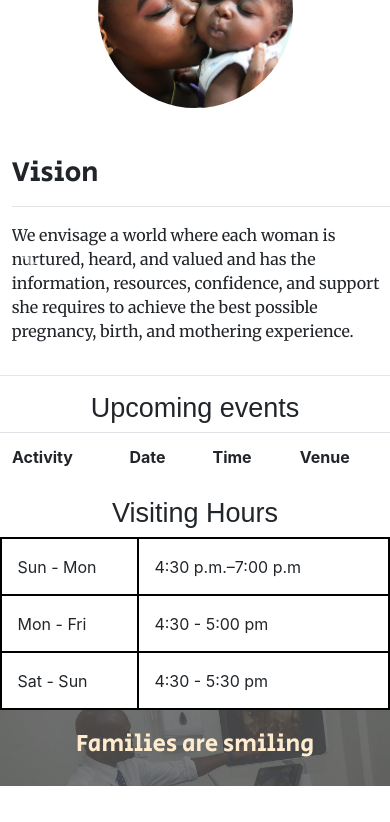
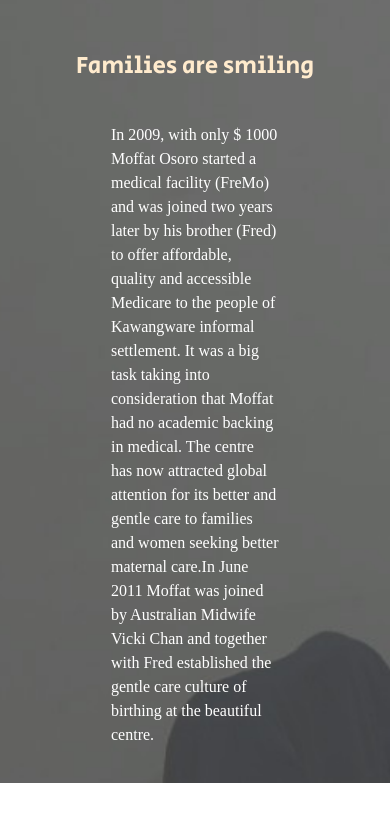
Before and after one commit to kiptoo-rotich/FreMo, a Django app: page / in a window 390 px wide; the page is wider, and only the part inside the window is pictured. Shown: the part 1155-1977 px from the top of that part. Run offline with Django 4.2, Linux system fonts and the light colour scheme; lists and menus that the app fills with data are empty; some libraries are stand-ins or nearby versions.

Commit message:
It adds styling to index html

```diff
--- a/web/static/css/style.css
+++ b/web/static/css/style.css
@@ -6,8 +6,27 @@
         }
 
         p {
-        font-family: 'Merriweather', serif;
+            font-family: 'Times New Roman', Times, serif;
             font-size: 16px;
+        }
+
+        .welcome>p {
+            height: auto;
+            text-align: right;
+            float: right;
+        }
+
+        .Fremo_welcome {
+            text-align: center;
+            margin-top: 3%;
+            text-decoration: underline;
+            margin-bottom: 3%;
+        }
+
+        #welcome>video {
+            display: flex;
+            align-items: center;
+            justify-content: center;
         }
 
         #phone {
@@ -35,6 +54,14 @@
             background-color: #faf0e6;
             position: sticky;
             top: 0%;
+            z-index: 300;
+        }
+
+        .dropdown:hover>.dropdown-menu {
+            display: block;
+            z-index: 1;
+            background-color: #faf0e6;
+            border: none;
         }
 
         .yellow_triangle {
@@ -139,6 +166,25 @@
             border-radius: 50%;
         }
 
+        .vision>div>p {
+            padding: 10%;
+            width: 40%;
+        }
+
+        #ul {
+            list-style: none;
+        }
+
+        #ul li:before {
+            content: '✓';
+        }
+
+        #history {
+            width: 40%;
+            color: white;
+            font-size: 16px;
+        }
+
         .care {
             background-image: url("../Images/Ultrasound\ \(copy\).jpg");
             background-repeat: no-repeat;
@@ -147,6 +193,14 @@
             justify-content: space-around;
             display: flex;
             color: blanchedalmond;
+            margin-top: 3%;
+            display: flex;
+            align-items: center;
+            justify-content: center;
+        }
+
+        .care>h4 {
+            margin: 10%;
         }
 
         @import url(https://cdnjs.cloudflare.com/ajax/libs/font-awesome/4.6.3/css/font-awesome.css);
@@ -256,3 +310,16 @@
         .first_post>img {
             float: right;
         }
+
+        @media only screen and (max-width: 600px) {
+            #title {
+                font-size: 12px;
+            }
+            #phone {
+                font-size: 12px;
+            }
+            #phone>img {
+                height: 20px;
+                width: 20px;
+            }
+        }
--- /dev/null
+++ b/web/static/js/script.js
@@ -0,0 +1,3 @@
+$('.carousel').carousel({
+    interval: 2000
+})
--- a/web/templates/base.html
+++ b/web/templates/base.html
@@ -12,10 +12,13 @@
     <link rel="stylesheet" href="https://stackpath.bootstrapcdn.com/bootstrap/4.3.1/css/bootstrap.min.css" integrity="sha384-ggOyR0iXCbMQv3Xipma34MD+dH/1fQ784/j6cY/iJTQUOhcWr7x9JvoRxT2MZw1T" crossorigin="anonymous">
     <link rel="preconnect" href="https://fonts.googleapis.com">
     <link rel="preconnect" href="https://fonts.gstatic.com" crossorigin>
+    <link rel="stylesheet" href="https://maxcdn.bootstrapcdn.com/bootstrap/4.0.0/css/bootstrap.min.css" integrity="sha384-Gn5384xqQ1aoWXA+058RXPxPg6fy4IWvTNh0E263XmFcJlSAwiGgFAW/dAiS6JXm" crossorigin="anonymous">
     <link href="https://fonts.googleapis.com/css2?family=Secular+One&display=swap" rel="stylesheet">
     <link rel="preconnect" href="https://fonts.googleapis.com">
     <link rel="preconnect" href="https://fonts.gstatic.com" crossorigin>
     <link href="https://fonts.googleapis.com/css2?family=Merriweather&display=swap" rel="stylesheet">
+    <link rel="stylesheet" href="https://cdnjs.cloudflare.com/ajax/libs/font-awesome/4.7.0/css/font-awesome.min.css">
+    <link rel="stylesheet" href="https://cdn.jsdelivr.net/npm/bootstrap-select@1.13.14/dist/css/bootstrap-select.min.css">
     <link rel="stylesheet" href="{%static 'css/style.css'%}"> {%endblock%}
 </head>
 
@@ -27,19 +30,30 @@
                 <h4>CONTACT US</h4>
             </center>
         </div>
-        <div>
         <div class="row">
             <div class="col-xm-3 col-sm-3 col-md-3 col-lg-3">
-                    <h5>Contact Us</h5> <br>P.O Box 00100, <br>Nairobi. <br> Cell. +254710 274 860</p>
+                <h5>Contact Us</h5> <br>P.O Box 16245 00100, Nairobi.
+                <br><br>Cell:
+                <a href="tel:+254710274860">
+                    <p class="hover">+254710274860</p>
+                </a>/
+                <a href="tel:+254751395690">
+                    <p class="hover">+254751395690</p>
+                </a>
+                </p> Email:
+                <a href="mailto:fremocentre@gmail.com">
+                    <p class="hover">fremocentre@gmail.com</p>
+                </a>
             </div>
 
             <div class="col-xm-3 col-sm-3 col-md-3 col-lg-3">
                 <h5>About Us</h5>
-                    <p>Our Services <br>Organization Management <br>Board of Management <br>Fremo Partners & Collaborators<br>Projects <br> Nursing Courses<br>Careers <br><br>Staff Mail <br></p>
+                <p>Our Services <br>Organization Management <br>Board of Management <br>Fremo Partners & Collaborators <br> <br>Volunteering <br><br>Staff Mail <br></p>
             </div>
             <div class="col-xm-3 col-sm-3 col-md-3 col-lg-3">
                 <h5>External Links</h5>
-                    <p>NHIF <br> <br>P.O Box 00100, <br>Nairobi. <br> Cell. +254710 274 860</p>
+                <a href="http://www.health.go.ke">Ministry of health</a><br>
+                <a href="http://www.nhif.or.ke">NHIF</a><br>
             </div>
 
             <div class="col-xm-3 col-sm-3 col-md-3 col-lg-3">
@@ -48,12 +62,8 @@
             </div>
         </div>
     </div>
-    </div>
 
     <footer>
-        <div class="copyright">
-            <p>Copyright © 2021 Frenmo Birth centre. All Rights Reserved.</p>
-        </div>
         <div class="social-container">
             <ul class="social-icons">
                 <li><a href="#"><i class="fa fa-facebook"></i></a></li>
@@ -66,11 +76,16 @@
 
             </ul>
     </footer>
+    <div class="copyright text-center">
+        <p>Copyright © 2021 FreMo Birth centre. All rights reserved by Alvicreative Marketing hub</p>
+    </div>
 </body>
 {%block scripts %}
-<script src="https://code.jquery.com/jquery-3.3.1.slim.min.js" integrity="sha384-q8i/X+965DzO0rT7abK41JStQIAqVgRVzpbzo5smXKp4YfRvH+8abtTE1Pi6jizo" crossorigin="anonymous">
-</script>
-<script src="https://stackpath.bootstrapcdn.com/bootstrap/4.3.1/js/bootstrap.min.js" integrity="sha384-JjSmVgyd0p3pXB1rRibZUAYoIIy6OrQ6VrjIEaFf/nJGzIxFDsf4x0xIM+B07jRM" crossorigin="anonymous"></script>
+<script src="https://code.jquery.com/jquery-3.2.1.slim.min.js" integrity="sha384-KJ3o2DKtIkvYIK3UENzmM7KCkRr/rE9/Qpg6aAZGJwFDMVNA/GpGFF93hXpG5KkN" crossorigin="anonymous"></script>
+<script src="https://cdnjs.cloudflare.com/ajax/libs/popper.js/1.12.9/umd/popper.min.js" integrity="sha384-ApNbgh9B+Y1QKtv3Rn7W3mgPxhU9K/ScQsAP7hUibX39j7fakFPskvXusvfa0b4Q" crossorigin="anonymous"></script>
+<script src="https://maxcdn.bootstrapcdn.com/bootstrap/4.0.0/js/bootstrap.min.js" integrity="sha384-JZR6Spejh4U02d8jOt6vLEHfe/JQGiRRSQQxSfFWpi1MquVdAyjUar5+76PVCmYl" crossorigin="anonymous"></script>
+<script src="js/script.js"></script>
+
 {%endblock%}
 
 </html>
--- a/web/templates/main/index.html
+++ b/web/templates/main/index.html
@@ -19,48 +19,67 @@
         </div>
     </div>
 </div>
+<h2 class="Fremo_welcome">Welcome to FreMo Medical and Birth Centre</h2>
+
+<div class="row">
+    <div class="col-xm-2 col-sm 2 col-md-2 col-lg-2">
+
+    </div>
+    <div class="welcome col-xm-4 col-sm-4 col-md-4 col-lg-4">
+        <p>We provide the best services from Kawangware, Nairobi to the rest of the environs. We envisage a world where each woman is nurtured, heard, and valued and has the information, resources, confidence, and support she requires to achieve the best
+            possible pregnancy, birth, and mothering experience. In such a world, her baby would be born with a fair and equal chance at life and love.</p>
+    </div>
+    <div class="col-xm-4 col-sm-4 col-md-4 col-lg-4" id="welcome">
+        <video width="100%" height="100%" controls autoplay muted>
+            <source src="../../static/Video/269896740_1560744704285761_5749707486666115922_n (1).mp4" type="video/mp4">
+          Your browser does not support the video tag.
+          </video>
+    </div>
+    <div class="col-xm-2 col-sm 2 col-md-2 col-lg-2">
+
+    </div>
+
+</div>
+
+<div class="row care">
+    <h4>Families are smiling</h4>
+    <p id="history">In 2009, with only $ 1000 Moffat Osoro started a medical facility (FreMo) and was joined two years later by his brother (Fred) to offer affordable, quality and accessible Medicare to the people of Kawangware informal settlement. It was a big task
+        taking into consideration that Moffat had no academic backing in medical. The centre has now attracted global attention for its better and gentle care to families and women seeking better maternal care.In June 2011 Moffat was joined by Australian
+        Midwife Vicki Chan and together with Fred established the gentle care culture of birthing at the beautiful centre. </p>
+</div>
 
 <div class="mt-5">
     <div class="row">
         <div class="col-xm-8 col-sm-8 col-md-8 col-lg-8">
-            <center><img src="../../static/Images/UN0241753 (copy).jpeg" alt="HIV" height="50%" width="50%" class="mother-kiss"></center>
-            <div id="carouselExampleControls" class="carousel slide mt-5" data-ride="carousel">
-                <div class="carousel-inner">
+            <div id="carouselExampleIndicators" class="carousel slide" data-ride="carousel">
+                <ol class="carousel-indicators">
+                    <li data-target="#carouselExampleIndicators" data-slide-to="0" class="active"></li>
+                    <li data-target="#carouselExampleIndicators" data-slide-to="1"></li>
+                    <li data-target="#carouselExampleIndicators" data-slide-to="2"></li>
+                </ol>
+                <div class="carousel-inner vision">
                     <div class="carousel-item active">
-                        <h3>Vision</h3>
-                        <hr>
-                        <p class="d-block w-100">We envisage a world where each woman is nurtured, heard, and valued and has the information, resources, confidence, and support she requires to achieve the best possible pregnancy, birth, and mothering experience.</p>
-                    </div>
-                    <div class="carousel-item">
-                        <h3>Donate</h3>
-                        <p class="d-block w-100">Donate via Paypal birthfire@gmail.com@gmail.com <br>For Australian donations FreMo Fundraising. BSB 034-243 ACCOUNT 285472. <br>Please note we are still working on charily status for "FreMo Australia". <br>Paypal birthfire@gmail.com
-                            Worldremitt 254710274860.
-                            <b><i>Asante sana.</i></b>
+                        <h2 class="text-center">Vision</h2>
+                        <p class="d-block w-100" alt="First slide">We envisage a world where each woman is nurtured, heard, and valued and has the information, resources, confidence, and support she requires to achieve the best possible pregnancy, birth, and mothering experience. In such a world,
+                            her baby would be born with a fair and equal chance at life and love.
                         </p>
                     </div>
                     <div class="carousel-item">
-                        <h3>At FreMo Fraternity;</h3>
-                        <p class="d-block w-100">We focus on;
-                            <br>Informed Choice; <br>Compassionate Care; <br>Safe Services; <br>Privacy and Confidentiality; </p>
-                    </div>
-                    <div class="carousel-item">
-                        <h3>At FreMo Fraternity;</h3>
-                        <p class="d-block w-100">We focus on;<br>Dignity and Comfort; <br>Community Support;</p>
+                        <p class="d-block w-100" alt="Second slide">Donate via Paypal birthfire@gmail.com For Australian donations FreMo Fundraising. BSB 034-243 ACCOUNT 285472
+                        </p>
                     </div>
                 </div>
-                <a class="carousel-control-prev" href="#carouselExampleControls" role="button" data-slide="prev">
+                <a class="carousel-control-prev" href="#carouselExampleIndicators" role="button" data-slide="prev">
                     <span class="carousel-control-prev-icon" aria-hidden="true"></span>
                     <span class="sr-only">Previous</span>
                 </a>
-                <a class="carousel-control-next" href="#carouselExampleControls" role="button" data-slide="next">
+                <a class="carousel-control-next" href="#carouselExampleIndicators" role="button" data-slide="next">
                     <span class="carousel-control-next-icon" aria-hidden="true"></span>
                     <span class="sr-only">Next</span>
                 </a>
             </div>
-            <hr>
-            <p>
+        </div>
 
-        </div>
         <div class="col-xm-4 col-sm-4 col-md-4 col-lg-4 ">
             <h6>Upcoming events</h6>
             <table class="table ">
@@ -69,51 +88,23 @@
                 <th scope="col ">Time</th>
                 <th scope="col ">Venue</th>
             </table>
-            <h6>Visiting Hours</h6>
-            <table class="table_visit ">
-                <tr>
-                    <td>Sun - Mon</td>
-                    <td>4:30 p.m.–7:00 p.m</td>
-                </tr>
-                <tr>
-                    <td>Mon - Fri</td>
-                    <td>4:30 - 5:00 pm</td>
-                </tr>
-                <tr>
-                    <td>Sat - Sun</td>
-                    <td> 4:30 - 5:30 pm</td>
-                </tr>
-            </table>
+            <p class="mt-5">We focus on;
+                <ul id="ul">
+                    <li>Informed Choice;</li>
+                    <li>Compassionate Care;</li>
+                    <li>Safe Services;</li>
+                    <li>Privacy and Confidentiality;</li>
+                    <li>Dignity and Comfort;</li>
+                    <li>Community Support;</li>
+                </ul>
+            </p>
+
         </div>
 
-    </div>
-    <div class="row care">
-        <h4>Families are smiling</h4>
-    </div>
-    <div class="recent_posts">
-        <h3 class="text-center">Recent Posts</h3>
 
-        <div class="row">
-            <div class="col-xm-6 col-md-6 col-lg-6 first_post">
-                <img src="https://scontent.fnbo10-1.fna.fbcdn.net/v/t39.30808-6/p180x540/271328125_6708894675848449_7698313076142807855_n.jpg?_nc_cat=109&ccb=1-5&_nc_sid=8bfeb9&_nc_eui2=AeHnVWNq0xgsAjoVDfzdVOcS4ySwrXaZiHbjJLCtdpmIdqbXYn_lqBuyGdJnj9sEg2jjdpwuLaKLQwMvqc995zWv&_nc_ohc=D0O2QSx16j4AX8QKObY&_nc_pt=5&_nc_zt=23&_nc_ht=scontent.fnbo10-1.fna&oh=00_AT-9m-DdeYYmD07A7wDReKYRCUaqRQ1SQNXDvut0I53WuA&oe=61D8BA74"
-                    alt="Post" height="100%" width="70%">
-            </div>
-            <div class="col-xm-6 col-md-6 col-lg-6">
-                <p>Beautiful photo on the 4th of January 2022. Papa was overwhelmed with excitement and was full of gratitude to hold his newborn baby. Never wanted to let go!. He is been part of the journey providing the all needed and invited support to
-                    his wife and their baby. We are motivated and encouraged that this woman centered maternal care that not only invites family and the community support during and around care but also the beyond the care its impact on building this
-                    families is remarkable. Congratulations to those who chooses to be part of this empowering experience.</p>
-            </div>
-
-        </div>
-        <div class="row">
-            <div class="col-xm-6 col-md-6 col-lg-6">
-                <p>New year blessings. Blessed families. Happy New year to you and your babies. Congratulations.</p>
-            </div>
-            <div class="col-xm-6 col-md-6 col-lg-6">
-                <img src="https://scontent.fnbo9-1.fna.fbcdn.net/v/t39.30808-6/s600x600/271164882_6699358966802020_4167589386895932148_n.jpg?_nc_cat=107&ccb=1-5&_nc_sid=8bfeb9&_nc_eui2=AeGbcVh70C-NPKHvTaA06u2aqvmtzmgeUPWq-a3OaB5Q9UqCXRxSlS_fafOyBYdZSAO-JC2LctoomkwHNeOJGPJP&_nc_ohc=g_3FRQyUW-YAX8Sn869&tn=VDnHSYT3ptOpQZZZ&_nc_pt=5&_nc_zt=23&_nc_ht=scontent.fnbo9-1.fna&oh=00_AT-dTYinIJ-rX4tMFLHDMbe24bI97RRKir3OOFFjLxX_fQ&oe=61D88C26"
-                    alt="Post1" height="100%" width="70%">
-            </div>
-        </div>
     </div>
 
-    {%endblock%}
+
+</div>
+
+{%endblock%}
--- a/web/templates/navbar.html
+++ b/web/templates/navbar.html
@@ -16,7 +16,7 @@
 <body>
     {%block content%}
     <nav class="navbar navbar-expand-lg  navbar-right">
-        <a class="navbar-brand hover" href="{%url 'Home'%}">FreMo Medical and Birth Center</a>
+        <a class="navbar-brand hover" href="{%url 'Home'%}" id="title">FreMo Medical and Birth Centre</a>
         <button class="navbar-toggler" type="button" data-toggle="collapse" data-target="#navbarNavDropdown" aria-controls="navbarNavDropdown" aria-expanded="false" aria-label="Toggle navigation">
           <span class="navbar-toggler-icon"></span>
         </button>
@@ -34,6 +34,10 @@
               </a>
                     <div class="dropdown-menu" aria-labelledby="navbarDropdownMenuLink">
                         <a class="dropdown-item hover" href="{%url 'Medical'%}">Medical</a>
+                        <div class="dropdown-menu" aria-labelledby="navbarDropdownMenuLink">
+                            <a class="dropdown-item hover" href="{%url 'Medical'%}">Medical</a>
+                            <a class="dropdown-item hover" href="{%url 'Education'%}">Education</a>
+                        </div>
                         <a class="dropdown-item hover" href="{%url 'Education'%}">Education</a>
                     </div>
                 </li>
```
Also changed, not shown: 1 other file. Lines whose indentation alone changed are shown as unchanged.
